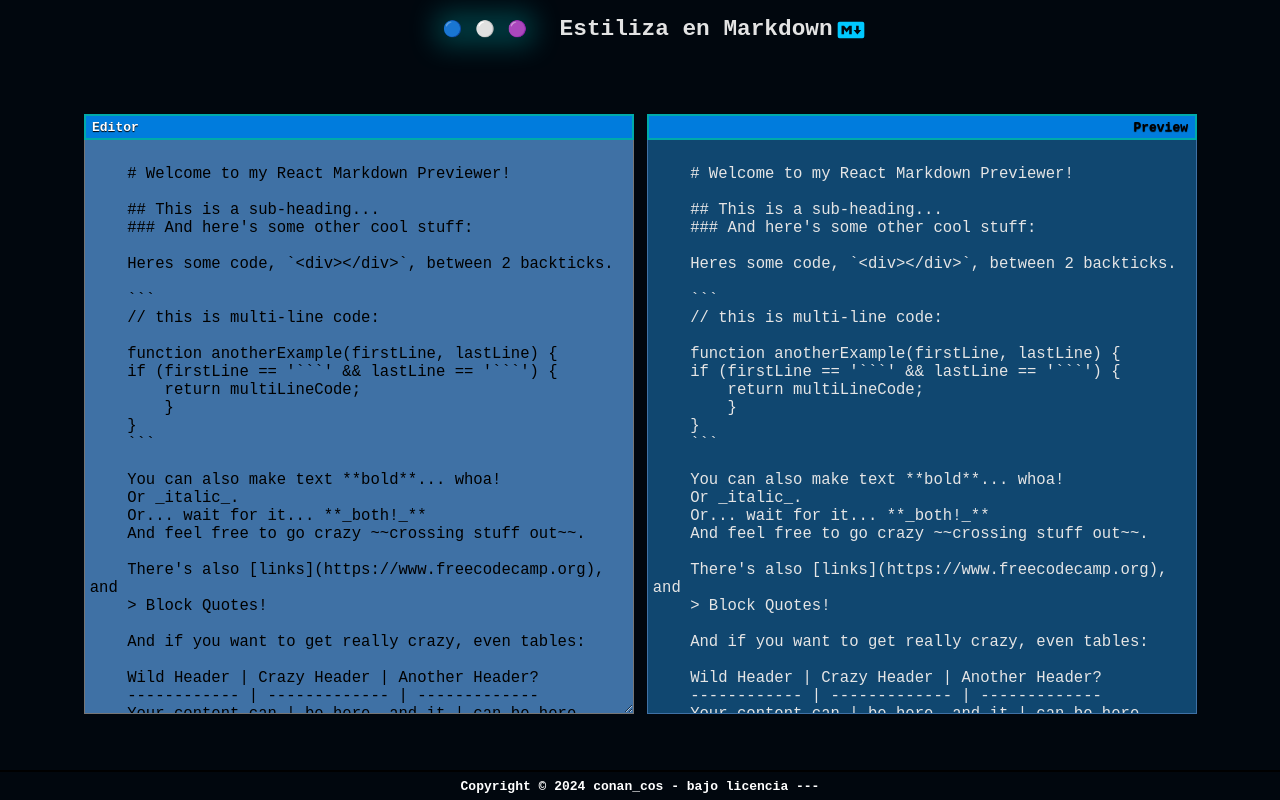
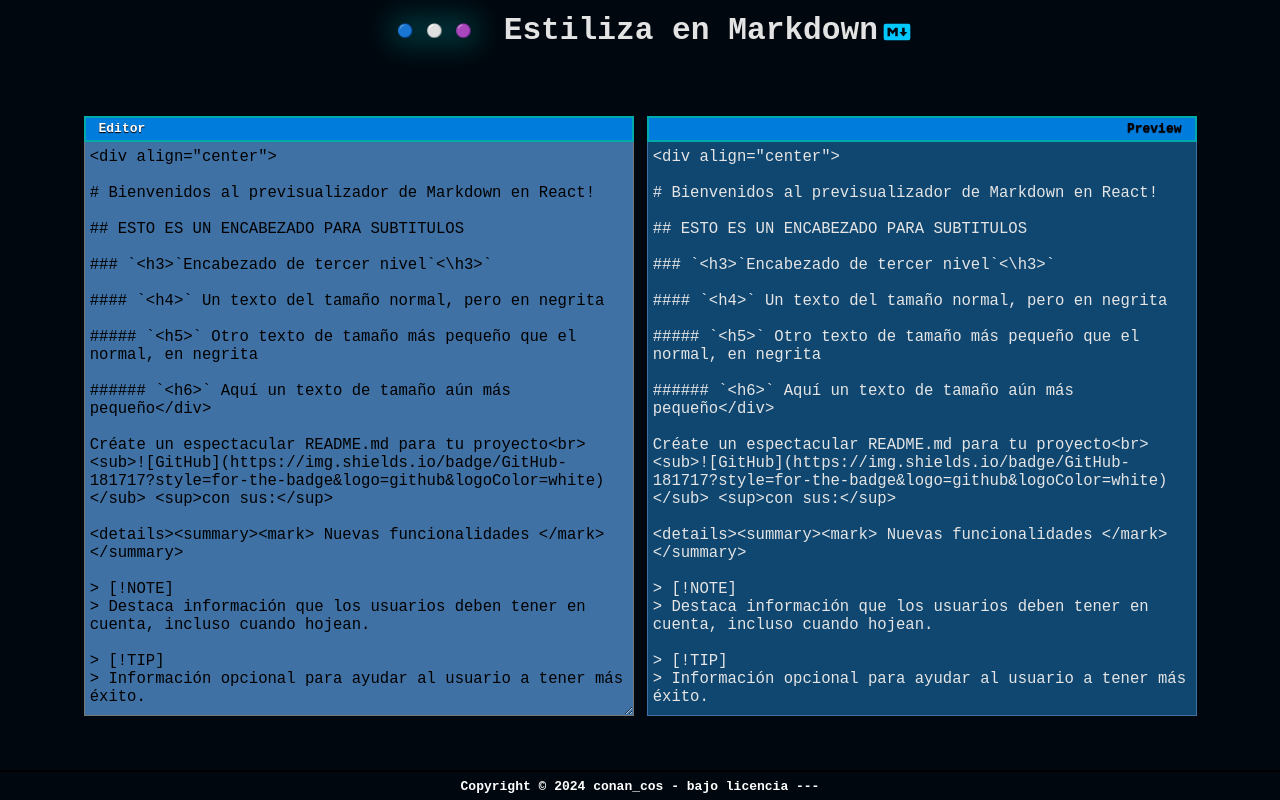
Before and after one commit to conancos/markdown-editor, a React (Vite) app: page / in a window 1280 px wide. Built offline with nearby package versions, Linux system fonts and the light colour scheme.

Commit message:
styling Header.jsx, Main.jsx and App.css

```diff
--- a/src/App.css
+++ b/src/App.css
@@ -16,13 +16,14 @@
     /* outline: 2px solid #213c; */
 
     & nav {
-      margin-inline: 2rem;
+      /* margin-inline: 2rem; */
+      margin-inline: clamp(0.2rem, 2vw, 2rem);
       filter: drop-shadow(0 0 16px #0ff);
       cursor: pointer;
       user-select: none;
 
-      & span:not(last-child) {
-        font-size: 1.2rem;
+      & span/* :not(last-child) */ {
+        /* font-size: 1.2rem; */
         margin-inline: .5rem;
         transition: filter .2s ease-in-out;
         &:hover {
@@ -31,8 +32,10 @@
       }
     }
 
-    & h1 {
-      font-size: 1.75rem;
+    & h1.title-header {
+      /* font-size: 1.75rem; */
+      font-size: clamp(1.3rem, 4vw, 2.4rem);
+      font-family: inherit;
 
     }
   }
@@ -55,14 +58,14 @@
       background: var(--bgcolor-interior1);
       /* box-shadow: 1px 1px 10px 2px var(--titulo-3); */
 
+      /*h5 editor y preview */
+      & .title-preview, .title-editor {
+        height: 2rem;
+        padding-inline: 1rem;
+        align-content: center;
 
-      & h5 {
-        display: block;
-        padding-inline: .5rem;
-        align-content: center;
-        color: #000;
+        /* color: #000; */
         text-shadow: 0px 1px 1px black;
-        height: 2rem;
         font-size: 1rem;
         font-weight: bolder;
         border: 2px solid #0aa;
@@ -72,8 +75,8 @@
 
     & aside.a-left {
       margin-right: 0;
-
-      & h5 {
+      width: 45vw;
+      & .title-editor {
         text-align: left;
         color: #FFF;
       }
@@ -105,7 +108,9 @@
 
     & aside.a-right {
       margin-left: 0;
-      & h5 {
+      width: 45vw;
+      & .title-preview {
+        color: #000;
         text-align: right;
       }
       & div#preview {
@@ -120,7 +125,14 @@
         scrollbar-width: thin;
         scrollbar-color: var(--bgcolor-interior1) var(--titulo-3);
         white-space: pre-wrap;
-        overflow-y: auto;
+        overflow: auto;
+
+        & h1 { font-size: 2.2rem; }
+        & h2 { font-size: 1.8rem; }
+        & h3 { font-size: 1.5rem; }
+        & h4 { font-size: 1.2rem; }
+        & h5 { font-size: 1.0rem; }
+        & h6 { font-size: .8rem; }
       }
     }
   }
@@ -214,17 +226,16 @@
 
 
 
-
+/*
 .skin {
   background: var(--bgcolor-interior);
 }
 
-
 .editor {
   background: var(--sextenario-bgcolor);
-
 }
 
 .preview {
   background: var(--sextenario-bgcolor);
 }
+*/
--- a/src/Components/Header.jsx
+++ b/src/Components/Header.jsx
@@ -15,7 +15,7 @@ const Header = () => {
     return (
         <header className="header">
             <nav><span>🔵</span><span>⚪</span><span>🟣</span></nav>
-            <h1>Estiliza en Markdown</h1>
+            <h1 className="title-header">Estiliza en Markdown</h1>
             <span style={svgStyle}></span>
         </header>
     )
--- a/src/Components/Main.jsx
+++ b/src/Components/Main.jsx
@@ -15,7 +15,7 @@ const Aside = (props) => {
         } else {
             props.editorRef.current.scrollTop = event.target.scrollTop;
         }
-        props.editorRef.current.scrollTop = event.target.scrollTop;
+        //props.editorRef.current.scrollTop = event.target.scrollTop;
     }
 
 
@@ -45,7 +45,7 @@ const Aside = (props) => {
 
     return (
         <aside className={props.className}>
-            <h5>{props.title}</h5>
+            <h5 className={`title-${props.title.toLowerCase()}`}>{props.title}</h5>
             {container}
         </aside>
     )
@@ -53,20 +53,49 @@ const Aside = (props) => {
 
 
 
+const guidelines =
+`<div align="center">
 
+# Bienvenidos al previsualizador de Markdown en React!
 
+## ESTO ES UN ENCABEZADO PARA SUBTITULOS
 
-const Main = () => {
-    const guidelines = `
-    # Welcome to my React Markdown Previewer!
+### \`<h3>\`Encabezado de tercer nivel\`<\\h3>\`
 
-    ## This is a sub-heading...
-    ### And here's some other cool stuff:
+#### \`<h4>\` Un texto del tamaño normal, pero en negrita
 
-    Heres some code, \`<div></div>\`, between 2 backticks.
+##### \`<h5>\` Otro texto de tamaño más pequeño que el normal, en negrita
 
-    \`\`\`
-    // this is multi-line code:
+###### \`<h6>\` Aquí un texto de tamaño aún más pequeño</div>
+
+Créate un espectacular README.md para tu proyecto<br>
+<sub>![GitHub](https://img.shields.io/badge/GitHub-181717?style=for-the-badge&logo=github&logoColor=white)</sub> <sup>con sus:</sup>
+
+<details><summary><mark> Nuevas funcionalidades </mark></summary>
+
+> [!NOTE]
+> Destaca información que los usuarios deben tener en cuenta, incluso cuando hojean.
+
+> [!TIP]
+> Información opcional para ayudar al usuario a tener más éxito.
+
+> [!IMPORTANT]
+> Información crucial necesaria para que los usuarios tengan éxito.
+
+> [!WARNING]
+> Contenido crítico que exige atención inmediata del usuario debido a riesgos potenciales.
+
+> [!CAUTION]
+> Consecuencias potenciales negativas de una acción.
+
+</details>
+
+Si necesitas crear <em>comentarios,</em> puedes usar la sintaxis de HTML <!-- comentario de una o varias líneas. -->
+
+Si necesitas marcar código en línea: \`<div>container</div>\`, o resaltar un \`trozo de texto\` ponlo entre 2 acentos invertidos(\`backticks\`), entre líneas.
+
+\`\`\`javascript
+// O crear un cuadro de código en varias líneas:
 
 function anotherExample(firstLine, lastLine) {
 if (firstLine == '\`\`\`' && lastLine == '\`\`\`') {
@@ -75,33 +104,69 @@ const Main = () => {
 }
 \`\`\`
 
-    You can also make text **bold**... whoa!
-    Or _italic_.
-    Or... wait for it... **_both!_**
-    And feel free to go crazy ~~crossing stuff out~~.
+> Puedes usar líneas de cíta en bloque y casillas de marcado de listas:
 
-    There's also [links](https://www.freecodecamp.org), and
-    > Block Quotes!
-
-    And if you want to get really crazy, even tables:
-
-    Wild Header | Crazy Header | Another Header?
-    ------------ | ------------- | -------------
-    Your content can | be here, and it | can be here....
-    And here. | Okay. | I think we get it.
-
-    - And of course there are lists.
-    - Some are bulleted.
-        - With different indentation levels.
-            - That look like this.
+- [X] También puedes marcar texto en **negrita,** _cursiva_ o ~~texto tachado~~.
+- [ ] Puedes usar HTML para <u>subrayar texto</u>
+- [X] O marcar el texto usando <u>**~~_LOS 2 MODOS_~~**</u>
 
 
-    1. And there are numbered lists too.
-    1. Use just 1s if you want!
-    1. And last but not least, let's not forget embedded images:
+---
+>     Puedes usar diferentes niveles en bloque
+>     de varias líneas:
+> - Usando listas desordenadas
+> - También llamadas viñetas.
+>    - Con diferentes niveles de indentación.
+>    - [X] O con casillas de marcado de listas.
+>       - Y con diferentes niveles de indentación.
+>1. O usar listas numeradas
+>2. [X] con casillas de marcado de listas.
+>       1. También con diferentes
+>       2. niveles de indentación
+>           1. [X] También usando marcado de listas
+>           2. en varios niveles de indentación.
+---
 
-    ![freeCodeCamp Logo](https://cdn.freecodecamp.org/testable-projects-fcc/images/fcc_secondary.svg)
+Puedes usar la etiqueta \`<br>\` para generar saltos de línea
+<br>
+
+---
+Y si quieres llevarlo al siguiente nivel, incluso tablas:
+
+| Encabezado Salvaje | Encabezado Loco | ¿Otro encabezado? |
+| ------------------ | --------------- | ----------------- |
+| Tu contenido puede | estar aquí, y | aquí también... |
+| Y aquí. | Vale. | Creo que lo entendemos. |
+
+---
+
+- Enlaces a [sitios externos ↗](https://conancos.dev/portfolio#contact)
+
+- Enlaces de anclaje, [al propio documento](#Bienvenidos-al-previsualizador-de-Markdown-en-React!)
+
+<div align="center">
+
+\`\`\`Puedes usar imágenes y centrarlas:\`\`\`
+
+<img src='./vite.svg' alt="logo de Vite1" width="50px"/> <img src="react.svg" alt="logo de Vite2" width="50px" />
+
+<sup>O limitar su tamaño:</sup> [<img src="https://cdn.freecodecamp.org/testable-projects-fcc/images/fcc_secondary.svg" width="200px" alt="logo de freeCodeCamp" />](https://freecodecamp.org/espanol/)
+
+<mark>Y hasta establecer una imagen como una URL:</mark>
+
+[![Logo CONAN_COS](https://conancos.dev/next/logica-js/CashRegister/images/logo-conancos.png)](https://conancos.dev/portfolio#contact)
+
+O animar una parte de tu documento con un GIF:
+![imagen de un teseracto](./Teseracto.gif)
+
+
+<small>Enriquece y diviértete creando tu documento markdown en tiempo real y súbelo a tu GitHub!</small>
+
+
 `;
+
+const Main = () => {
+
     const [value, setValue] = useState(guidelines);
 
     // referencias para el scroll
```
Lines whose indentation alone changed are shown as unchanged.
